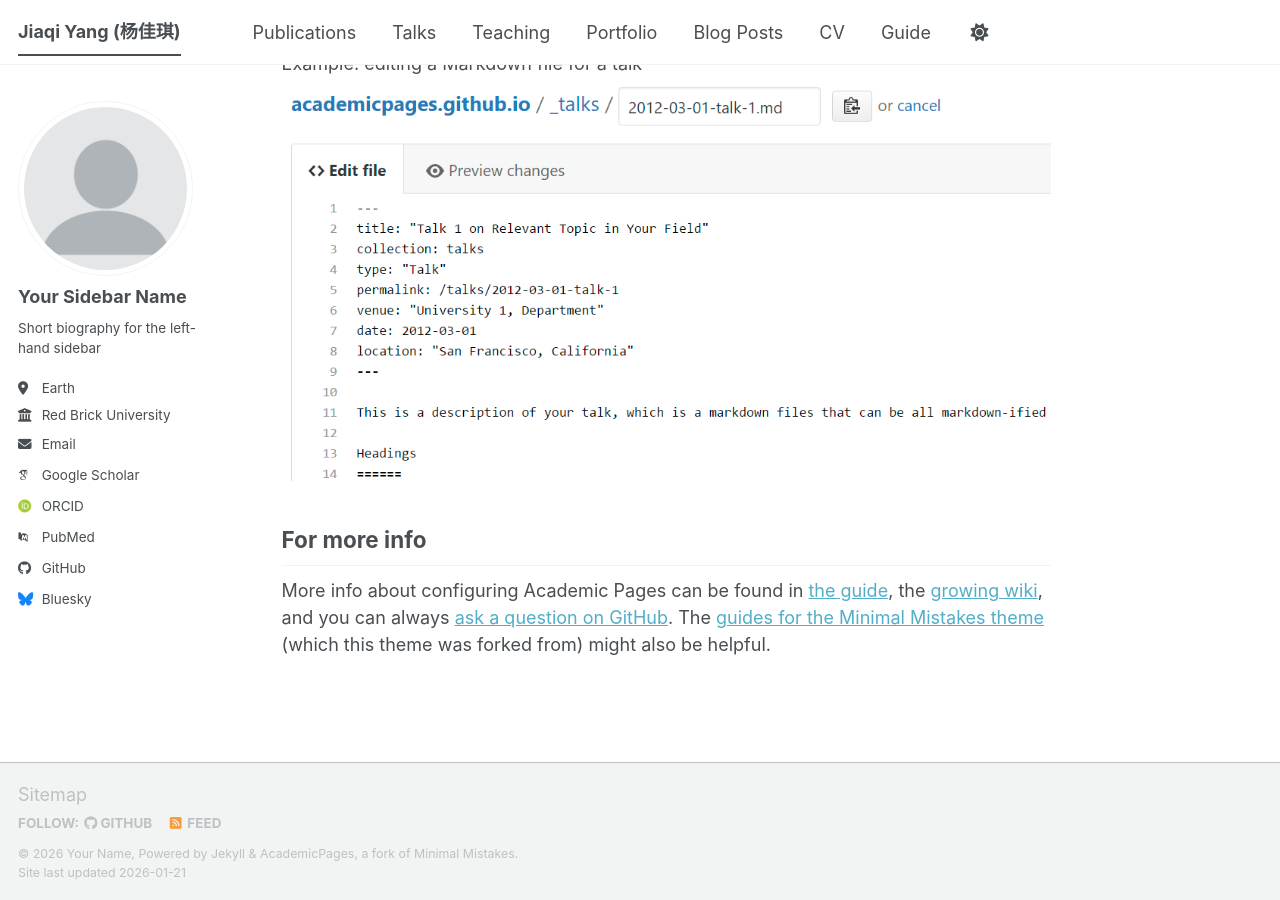
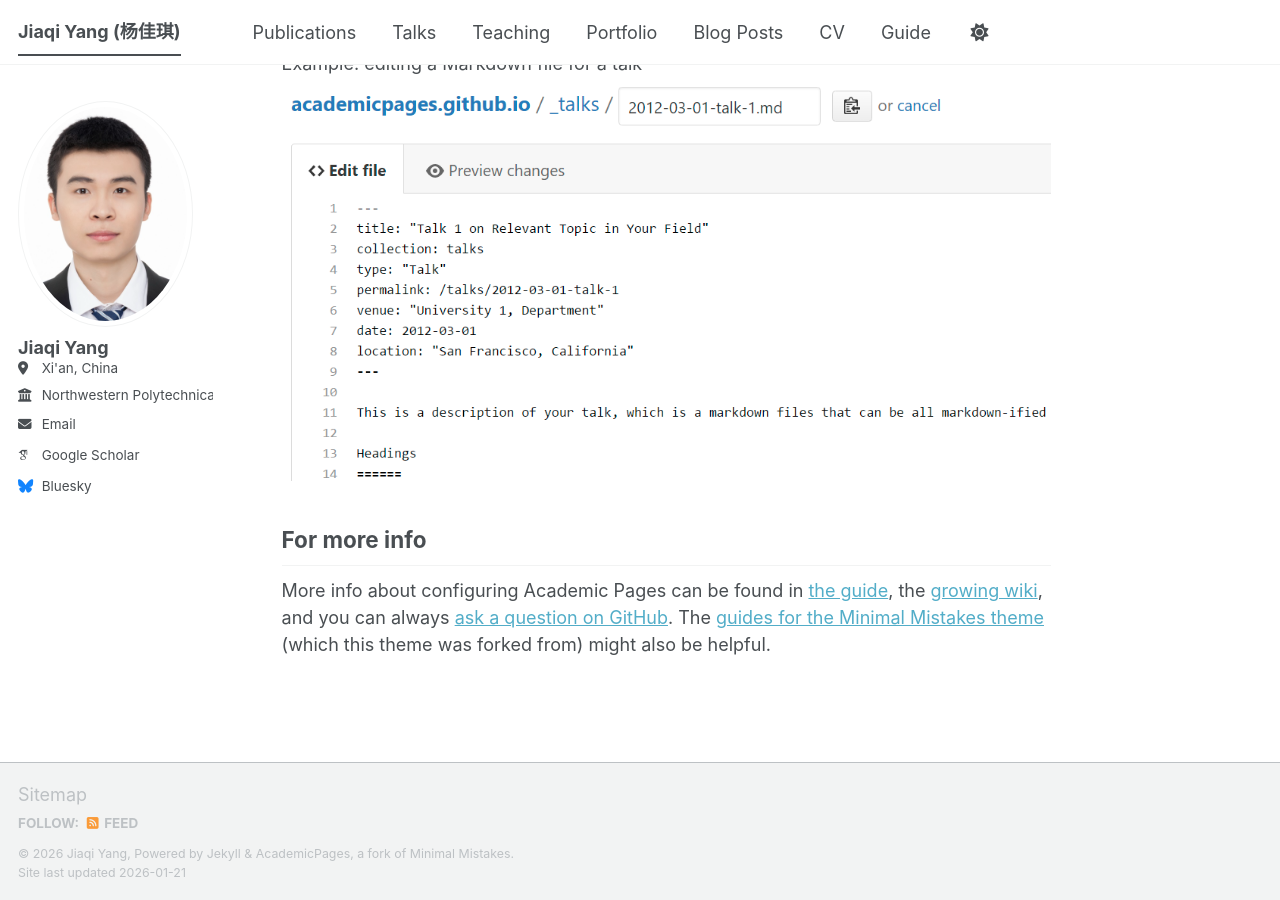
Before and after one commit to yangjiaqihomepage/yangjiaqihomepage.github.io, a Jekyll site: the page built from _pages/about.md, in a window 1280 px wide and 900 px high, scrolled down 2720 px. Built offline with Jekyll 4.4.1, drawn with Linux system fonts in a browser that asks for light colours; some web fonts are replaced; a script bundle is joined from its source files by our own code; library files that are not in the unit come from our copies.

Commit message:
homepape update sidebar

```diff
--- a/_config.yml
+++ b/_config.yml
@@ -11,12 +11,12 @@ locale                   : "en-US"
 site_theme               : "default" # The available themes options are "default", "air", "sunrise", "mint", "dirt" and "contrast"
 title                    : "Jiaqi Yang (杨佳琪)"
 title_separator          : "-"
-name                     : &name "Your Name"
-description              : &description "Your Name's academic portfolio"   # Update this with a general description of your site, this is the default if not overridden by a page
-url                      : https://academicpages.github.io # The base hostname & protocol for your site e.g. "https://[your GitHub username].github.io",
+name                     : &name "Jiaqi Yang"
+description              : &description "Jiaqi Yang's academic portfolio"   # Update this with a general description of your site, this is the default if not overridden by a page
+url                      : https://yangjiaqihomepage.github.io # The base hostname & protocol for your site e.g. "https://[your GitHub username].github.io",
                                                            # or if you already have some other page hosted on Github then use "https://[your GitHub username].github.io/[Your Repo Name]"
 baseurl                  : "" # the subpath of your site, e.g. "/blog"
-repository               : "academicpages/academicpages.github.io"
+repository               : "yangjiaqihomepage/yangjiaqihomepage.github.io"
 
 # Site Author - The following control what appear as part of the author content on the side bar.
 #               If a field is blank the icon and link will not appear, otherwise it will be shown.
@@ -24,24 +24,24 @@ repository               : "academicpages/academicpages.github.io"
 author:
   # Biographic information
   avatar           : "profile.png"
-  name             : "Your Sidebar Name"
-  pronouns         : # example: "she/her"
-  bio              : "Short biography for the left-hand sidebar"
-  location         : "Earth"
-  employer         : "Red Brick University"
+  name             : "Jiaqi Yang"
+  pronouns         : # "he/his" # example: "she/her"
+  bio              : # "Short biography for the left-hand sidebar"
+  location         : "Xi'an, China"
+  employer         : "Northwestern Polytechnical University"
   uri              : # URL
-  email            : "none@example.org"
+  email            : "jqyang@nwpu.edu.cn"
 
   # Academic websites
   academia         : # URL
   arxiv            : # URL - Update with the correct link to your profile
-  googlescholar    : "https://scholar.google.com/citations?user=PS_CX0AAAAAJ"
+  googlescholar    : "https://scholar.google.com.hk/citations?user=d6l7980AAAAJ&hl=zh-CN&oi=ao"
   inspire-hep      : # URL
   impactstory      : # URL
-  orcid            : "https://orcid.org/yourorcidurl"
+  orcid            : # "https://orcid.org/yourorcidurl"
   semantic         : # URL
   ssrn             : # URL
-  pubmed           : "https://www.ncbi.nlm.nih.gov/pubmed/?term=john+snow"
+  pubmed           : # "https://www.ncbi.nlm.nih.gov/pubmed/?term=john+snow"
   researchgate     : # URL
   scopus           : # URL
   zotero           : # URL
@@ -51,7 +51,7 @@ author:
   bitbucket        : # Username - Update with your username on the site
   codepen          : # Username
   dribbble         : # Username
-  github           : "academicpages"
+  github           : # "academicpages"
   kaggle           : # Username
   stackoverflow    : # User number or user number and name (i.e., use "1" or "1/jeff-atwood")
 
```
Also changed, not shown: images/profile.png.
